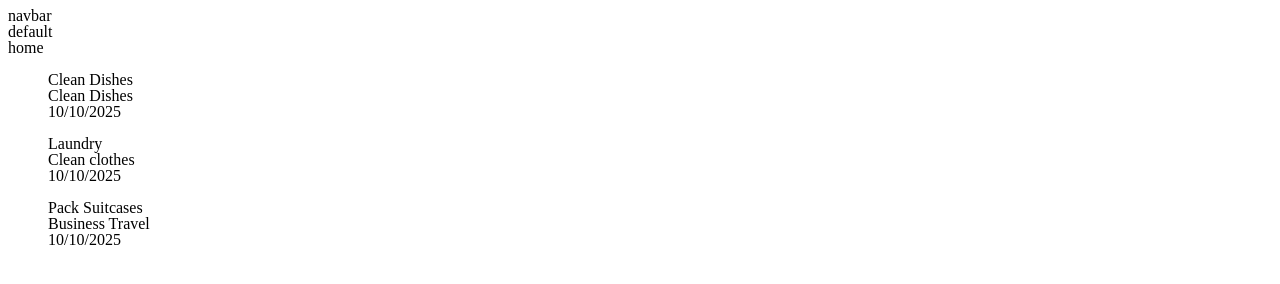
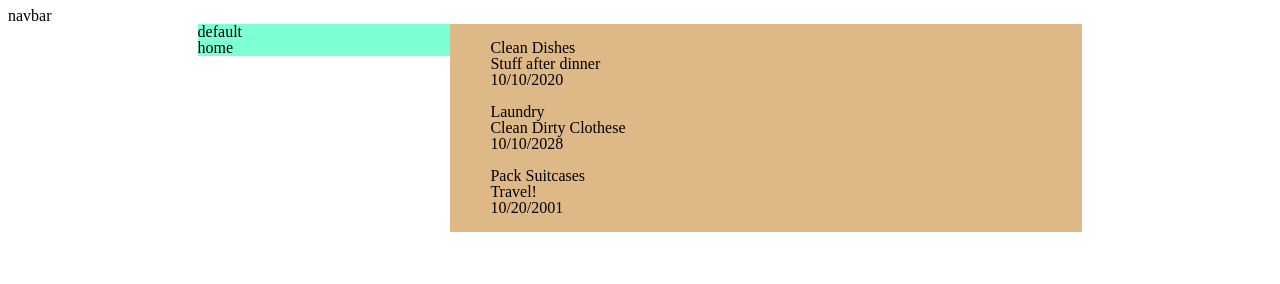
Before and after one commit to joshhartwig/top-todo, a website built with webpack: page dist/index.html in a window 1280 px wide. Built offline with nearby package versions, Linux system fonts and the light colour scheme.

Commit message:
updated sytles

```diff
--- a/src/todoController.js
+++ b/src/todoController.js
@@ -19,15 +19,10 @@ export class TodoController {
         this.todos.push(new Todo(newId,title,description,priority,dueDate,false,project));
     }
 
-
-
     seed(){
-        const todo1 = new Todo(1,'Clean Dishes','Clean Dishes',1,'10/10/2025',false,'default');
-        const todo2 = new Todo(2,'Laundry','Clean clothes',1,'10/10/2025',false,'home');
-        const todo3 = new Todo(3,'Pack Suitcases','Business Travel',1,'10/10/2025',false,'default');
-        this.todos.push(todo1);
-        this.todos.push(todo2);
-        this.todos.push(todo3);
+        this.addTodo('Clean Dishes','Stuff after dinner',1,'10/10/2020','default');
+        this.addTodo('Laundry','Clean Dirty Clothese',1,'10/10/2028','home');
+        this.addTodo('Pack Suitcases','Travel!',1,'10/20/2001','home');
     }
 
 }
```
Also changed, not shown: dist/index.html, dist/index.js, dist/styles.css.
